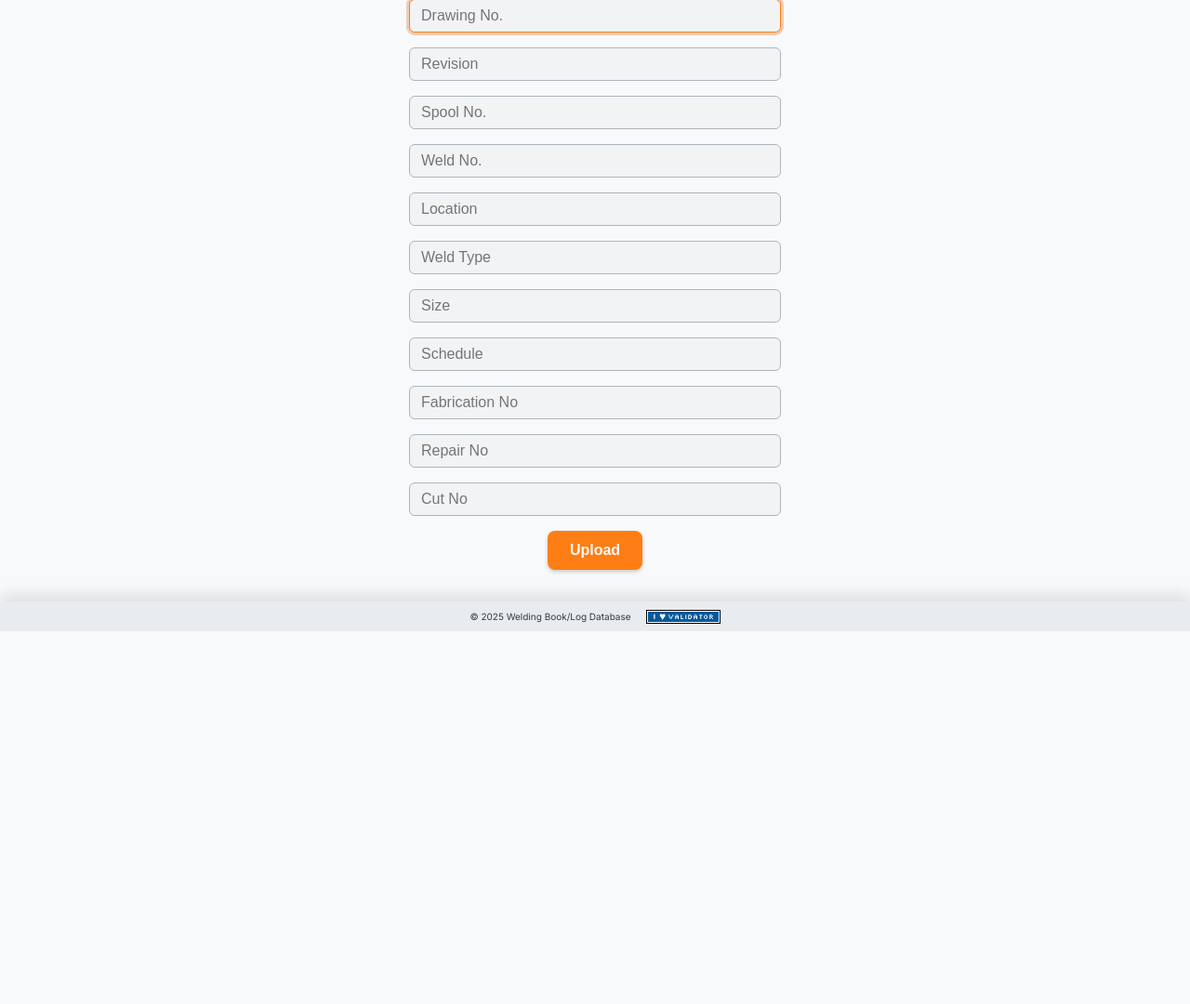
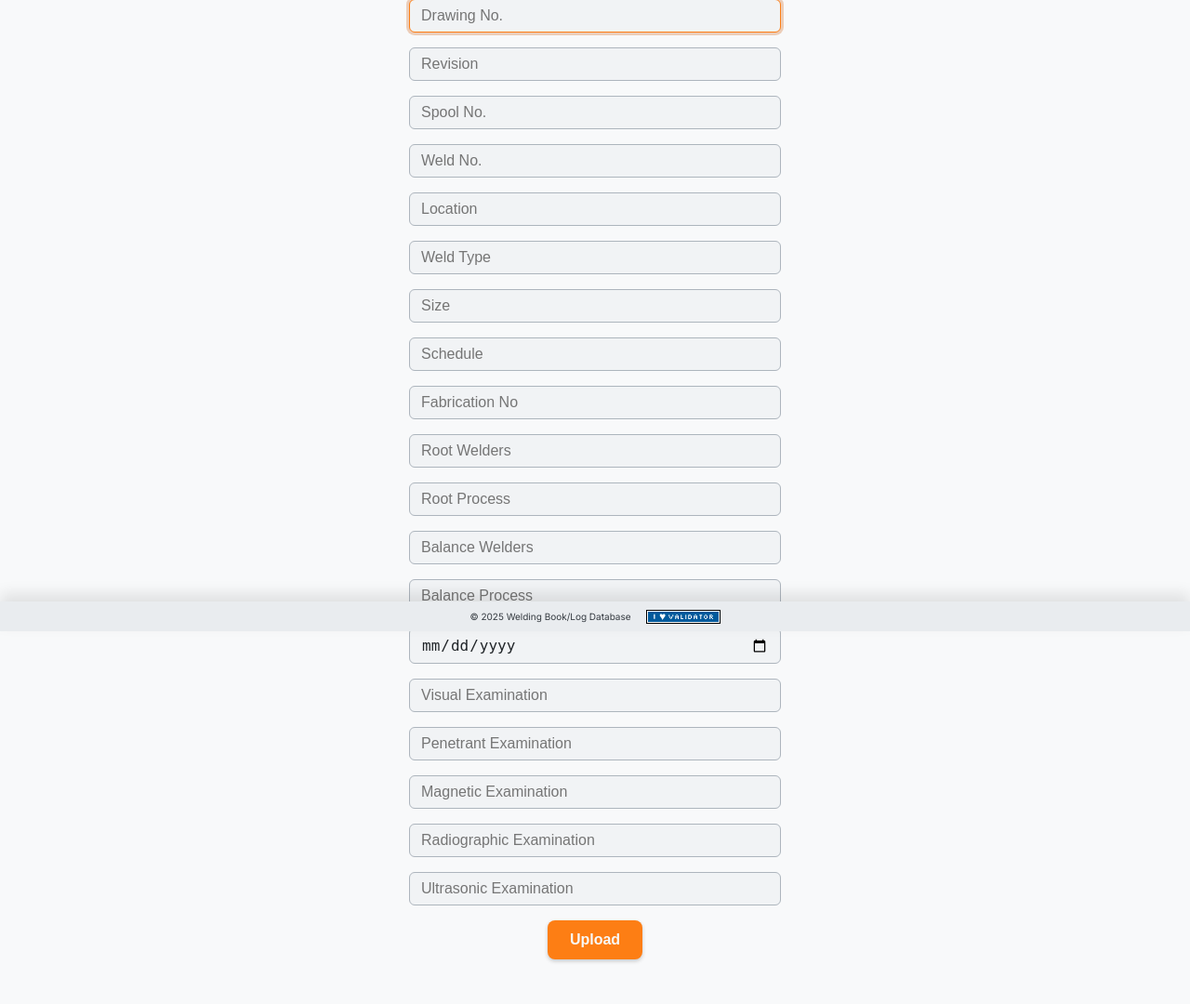
Before and after one commit to wdceng/project, a Flask app: page /upload_weld_data in a window 1280 px wide. Shown: the part 121-1201 px from the top of the page at 93% size. Before the commit the page ends 800 px from the top, so only its background shows below. Run offline with Flask 3, Linux system fonts and the light colour scheme; a user stored in the database is signed in; some libraries are stand-ins or nearby versions.

Commit message:
wleds finished

```diff
--- a/app/app.py
+++ b/app/app.py
@@ -1,5 +1,5 @@
 from cs50 import SQL
-from flask import Flask, flash, redirect, render_template, request, session
+from flask import Flask, flash, redirect, render_template, request, session, url_for
 from flask_session import Session
 from werkzeug.security import check_password_hash, generate_password_hash
 
@@ -13,7 +13,6 @@
 db = SQL("sqlite:///weld_db.db")
 
 # Flask Run config for Session from flask_session
-# Dockerfile must contain: RUN chown -R appuser /app/flask_session
 # Configure session to use filesystem (instead of signed cookies)
 app.config["SESSION_PERMANENT"] = False
 app.config["SESSION_TYPE"] = "filesystem"
@@ -50,7 +49,79 @@
 @app.route("/upload_weld_data", methods=["GET", "POST"])
 @login_required
 def welds():
-    return render_template("upload_weld_data.html")
+    """Register welds"""
+    # List all the field names (must match your form names)
+    fields = [
+        "drawing_no",
+        "revision",
+        "spool_no",
+        "weld_no",
+        "location",
+        "weld_type",
+        "size",
+        "schedule",
+        "fabrication_no",
+        "root_welders",
+        "root_process",
+        "balance_welders",
+        "fabrication_date",
+        "vt",
+        "pt",
+        "mt",
+        "rt",
+        "ut",
+    ]
+    # User reached route via POST (as by submitting a form via POST)
+    if request.method == "POST":
+        # Build a dictionary of field values, stripping whitespace
+        data = {field: (request.form.get(field) or "").strip() for field in fields}
+
+        # Simple validation example (you can expand this!)
+        if not data["drawing_no"] or not data["weld_no"]:
+            flash("Drawing number and weld number are required.", "flash-error")
+            return render_template("upload_weld.html", **data)
+
+        # Prepare values in the same order as fields
+        values = [data[field] for field in fields]
+
+        # Prepare SQL query
+        field_str = ", ".join(fields)
+        placeholders = ", ".join(["?"] * len(fields))
+        sql = f"INSERT INTO welds ({field_str}) VALUES ({placeholders})"
+
+        # Insert into database (replace db.execute with your database logic)
+        try:
+            db.execute(sql, *values)
+            flash("Weld uploaded successfully.", "flash-success")
+            return redirect(url_for("welds"))
+        except Exception as e:
+            flash(f"Database error: {e}", "flash-error")
+            return render_template("upload_weld_data.html", **data)
+
+        """
+        # Get all inputs
+        drawing_no = request.form.get("drawing_no").strip()
+        revision = request.form.get("revision").strip()
+        spool_no = request.form.get("spool_no").strip()
+        weld_no = request.form.get("weld_no").strip()
+        location = request.form.get("location").strip()
+        weld_type = request.form.get("weld_type").strip()
+        size = request.form.get("size").strip()
+        schedule = request.form.get("schedule").strip()
+        fabrication_no = request.form.get("fabrication_no").strip()
+        root_welders = request.form.get("root_welders").strip()
+        root_process = request.form.get("root_process").strip()
+        balance_welders = request.form.get("balance_welders").strip()
+        fabrication_date = request.form.get("fabrication_date").strip()
+        vt = request.form.get("vt").strip()
+        pt = request.form.get("pt").strip()
+        mt = request.form.get("mt").strip()
+        rt = request.form.get("rt").strip()
+        ut = request.form.get("ut").strip()
+        """
+
+    else:
+        return render_template("upload_weld_data.html")
 
 
 # Register user
--- a/app/static/styles.css
+++ b/app/static/styles.css
@@ -459,7 +459,7 @@
 main select,
 main textarea {
     background-color: var(--input-bg); /* Set background based on theme */
-    color: var(--input-text); /* Set text color inside input */
+    color: var(--input-text) !important; /* Set text color inside input */
     border: 0.0625rem solid var(--input-border); /* Input border using theme color */
     padding: 0.5rem 0.75rem; /* Space inside input for text */
     font-size: 1rem; /* Standard readable font size */
--- a/app/templates/upload_weld_data.html
+++ b/app/templates/upload_weld_data.html
@@ -35,7 +35,7 @@
           <input type="text" name="weld_type" placeholder="Weld Type" />
         </div>
         <div>
-          <input type="text" name="size" placeholder="Size" />
+          <input type="number" name="size" placeholder="Size" />
         </div>
         <div>
           <input type="text" name="schedule" placeholder="Schedule" />
@@ -48,10 +48,46 @@
           />
         </div>
         <div>
-          <input type="text" name="repair_no" placeholder="Repair No" />
+          <input type="text" name="root_welders" placeholder="Root Welders" />
         </div>
         <div>
-          <input type="text" name="cut_no" placeholder="Cut No" />
+          <input type="text" name="root_process" placeholder="Root Process" />
+        </div>
+        <div>
+          <input
+            type="text"
+            name="balance_welders"
+            placeholder="Balance Welders"
+          />
+        </div>
+        <div>
+          <input
+            type="text"
+            name="balance_process"
+            placeholder="Balance Process"
+          />
+        </div>
+        <div>
+          <input
+            type="date"
+            name="fabrication_date"
+            placeholder="Fabrication Date"
+          />
+        </div>
+        <div>
+          <input type="text" name="vt" placeholder="Visual Examination" />
+        </div>
+        <div>
+          <input type="text" name="pt" placeholder="Penetrant Examination" />
+        </div>
+        <div>
+          <input type="text" name="mt" placeholder="Magnetic Examination" />
+        </div>
+        <div>
+          <input type="text" name="rt" placeholder="Radiographic Examination" />
+        </div>
+        <div>
+          <input type="text" name="ut" placeholder="Ultrasonic Examination" />
         </div>
         <button type="submit">Upload</button>
       </form>
```
Also changed, not shown: app/sql/welds_table.sql (added, +21 -0 lines), app/weld_db.db, 3 other files.
